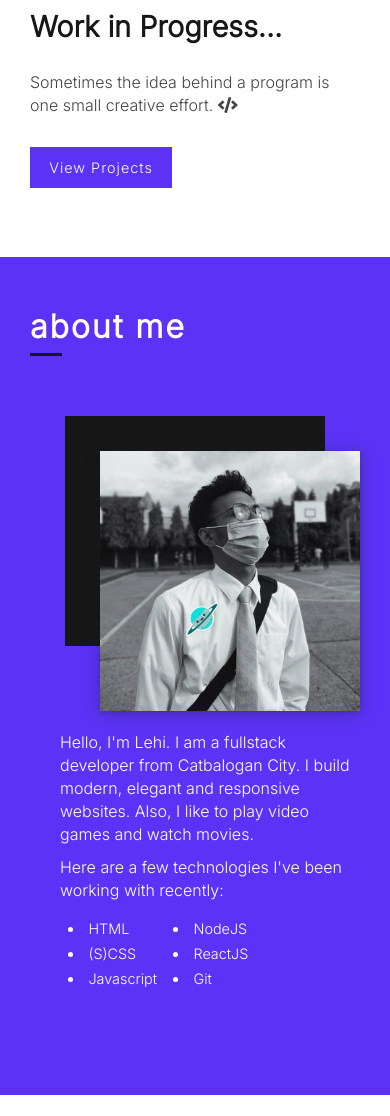
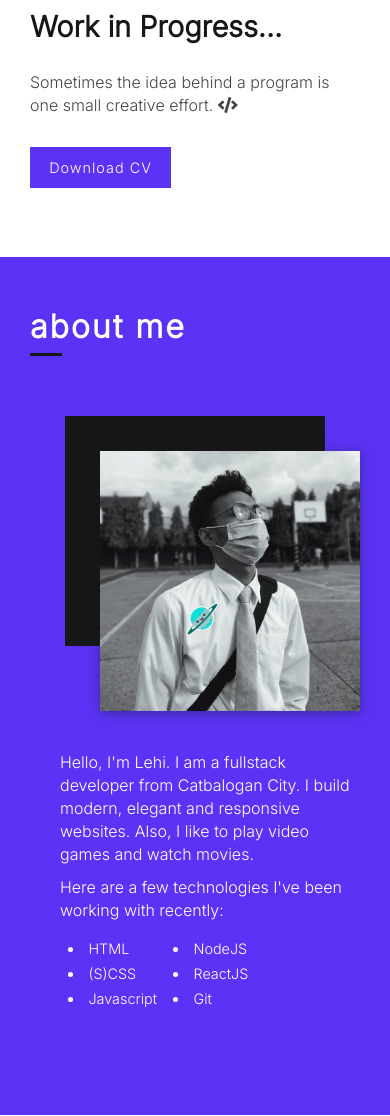
Before and after one commit to lehibonafe/portfoliov1, a plain HTML site: page index.html in a window 390 px wide. Shown: the part 384-1500 px from the top of the page. Drawn offline with nearby package versions, Linux system fonts and the light colour scheme.

Commit message:
add cv and change button name

```diff
--- a/index.html
+++ b/index.html
@@ -5,7 +5,7 @@
     <meta http-equiv="X-UA-Compatible" content="IE=edge">
     <meta name="viewport" content="width=device-width, initial-scale=1.0">
     <meta author="Lehi Bonafe" content="Personal website">
-    <title>Lehi Bonafe | Portfolio</title>
+    <title>Lehi | Portfolio</title>
     <link rel="stylesheet" href="style.css">
     <link rel="icon" href="images/brand.svg" type="image/gif" sizes="16x16">
     <!-- Google Font -->
@@ -48,7 +48,7 @@
                 </h1>
                 <p>Sometimes the idea behind a program is one small creative effort. <i class="fas fa-code"></i></p>
                 <div class="btn-projects">
-                    <a href="#projects">View Projects</a>
+                    <a href="LehiBonafe - CV.pdf" target="_blank">Download CV</a>
                 </div>
             </div>
             <div class="right" data-aos="fade-up">
@@ -230,6 +230,7 @@
                     </div>
                 </div>
             </div>
+
         </div>
         <svg id="wave" xmlns="http://www.w3.org/2000/svg" viewBox="0 0 1440 320"><path fill="#5C33F6" fill-opacity="1" d="M0,128L48,154.7C96,181,192,235,288,261.3C384,288,480,288,576,277.3C672,267,768,245,864,208C960,171,1056,117,1152,96C1248,75,1344,85,1392,90.7L1440,96L1440,320L1392,320C1344,320,1248,320,1152,320C1056,320,960,320,864,320C768,320,672,320,576,320C480,320,384,320,288,320C192,320,96,320,48,320L0,320Z"></path></svg>
     </section>
--- a/style.scss
+++ b/style.scss
@@ -173,7 +173,7 @@ nav {
 
     .container  {
         width: 100%;
-        height: 650px;
+        height: 750px;
         padding: 50px 30px 100px;
         background-color: $tertiary-color;
     }
@@ -443,7 +443,7 @@ nav {
             height: auto;
         }
         .about-me {
-            margin-top: 70px;
+            margin-top: 90px;
         }
     }
 }
```
Also changed, not shown: style.css, 1 other file.
